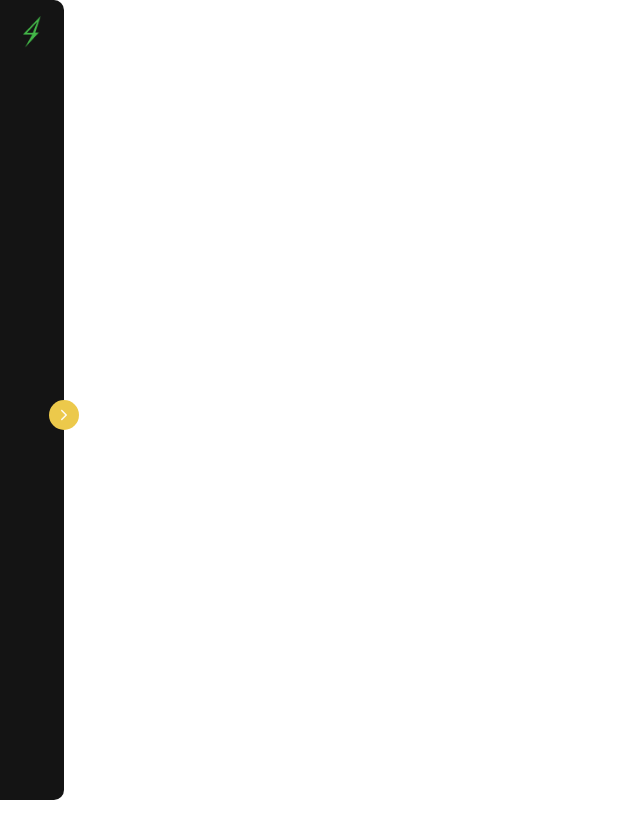
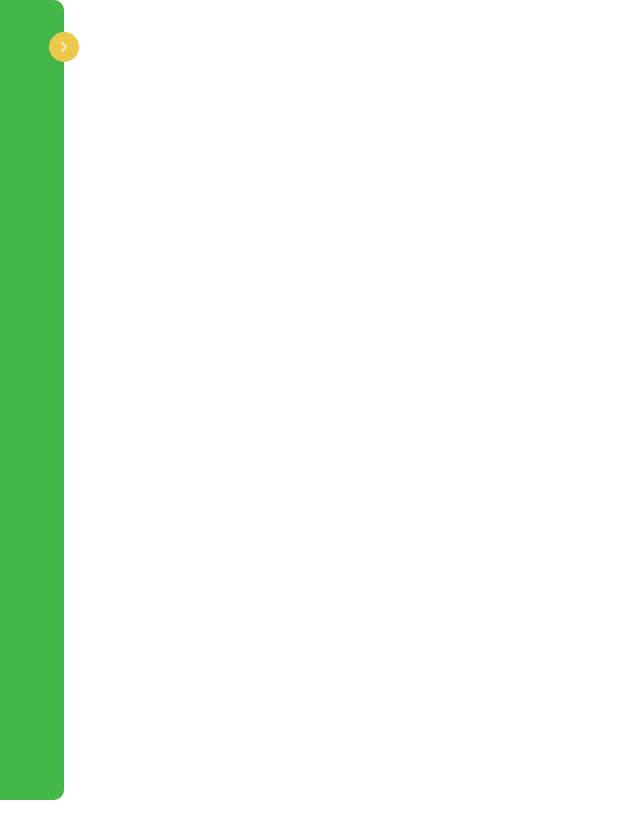
Before and after one commit to IcaroAndries/4health, a Next.js app: page /athlete in a window 1280 px wide. Shown: the top 838 px of the page, without its empty margins (0-640 px from the left). Built offline with nearby package versions, Linux system fonts and the light colour scheme.

Commit message:
feat: addin size config

```diff
--- a/src/modules/templates/MainTemplate/elements/SideMenu/index.tsx
+++ b/src/modules/templates/MainTemplate/elements/SideMenu/index.tsx
@@ -20,8 +20,9 @@ const SideMenu: React.FC = () => {
   return (
     <Stack
       w="fit-content"
-      h="100vh"
-      bgColor="blackAlpha.900"
+      h="100%"
+      minH="100vh"
+      bgColor="primary"
       spacing="0px"
       zIndex={2}
       transition={trasitionTime}
--- a/src/modules/themes/components/Stack.ts
+++ b/src/modules/themes/components/Stack.ts
@@ -6,5 +6,6 @@ export const StackStyle = {
     spacing: '1em',
     width: '100%',
     height: '100%',
+    minHeight: '1em',
   },
 };
--- /dev/null
+++ b/src/modules/themes/configs/index.ts
@@ -0,0 +1 @@
+export * from './sizes';
--- /dev/null
+++ b/src/modules/themes/configs/sizes.ts
@@ -0,0 +1,7 @@
+export const sizeConfig = {
+  minHeight: {
+    0: '0',
+    full: '100%',
+    screen: '100vh',
+  },
+};
--- a/src/modules/themes/mainTheme.tsx
+++ b/src/modules/themes/mainTheme.tsx
@@ -3,7 +3,8 @@ import { extendTheme } from '@chakra-ui/react';
 
 import { colors } from './colors';
 import { uiComponents } from './components';
+import { sizeConfig } from './configs';
 
 // 2. Extend the theme to include custom colors, fonts, etc
 
-export const mainTheme = extendTheme({ colors, components: uiComponents });
+export const mainTheme = extendTheme({ colors, components: uiComponents, sizes: sizeConfig });
```
